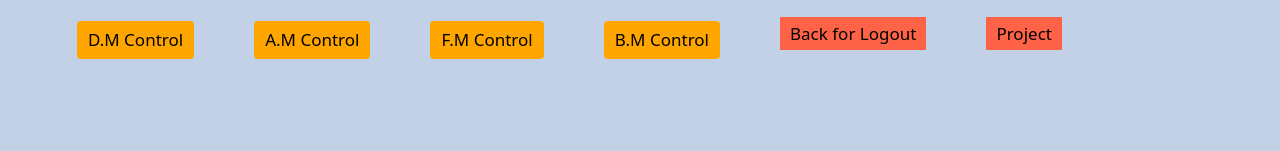
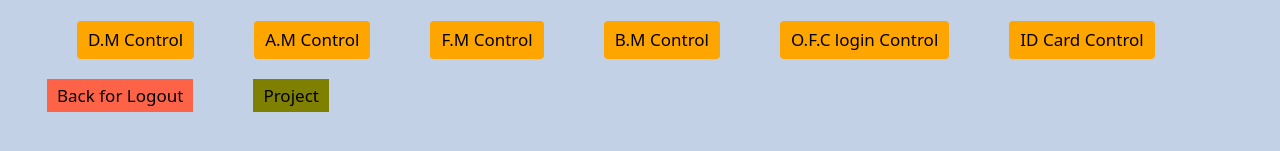
Before and after one commit to IACDA/rmdashboard.github.io, a plain HTML site: page index.html in a window 1280 px wide. Shown: the part 447-598 px from the top of the page. Drawn offline with nearby package versions, Linux system fonts and the light colour scheme.

Commit message:
Update index.html
update5

```diff
--- a/index.html
+++ b/index.html
@@ -59,9 +59,13 @@
 
   <li><a href="https://docs.google.com/spreadsheets/d/1MyGlWmK3zzwZy3SOkUi8MKw5wQI0-QOxrXLQbk6Q17c/edit?gid=0#gid=0" class="btn">B.M Control</a><li>
 
+  <li><a href="https://docs.google.com/spreadsheets/d/1BZDNKWHBPWOeHkWeQXAZsJg6fHY5ZV9uKL-KznW9fuo/edit?gid=0#gid=0" class="btn">O.F.C login Control</a><li>
+
+  <li><a href="https://docs.google.com/spreadsheets/d/1QAReEULSgElgJ1RCxMso1t_RwzGZQ9aJtzyAEhIGink/edit?gid=0#gid=0" class="btn">ID Card Control</a><li>
+
   <li><a href="https://script.google.com/macros/s/AKfycbwXWwRMaCqNejtzHlWWE2mKRc2sU57YsgvLzYTQRrSLAxOmGScmTXNxkXprquuV97YE0A/exec" class="btn-rm">Back for Logout</a><li>
 
-  <li><a href="https://skills.myp2e.org/" class="btn-rm">Project</a><li>
+  <li><a href="https://skills.myp2e.org/" class="btn-fm">Project</a><li>
 
   <li><a href="#" class="Project"></a><li>
 
```
